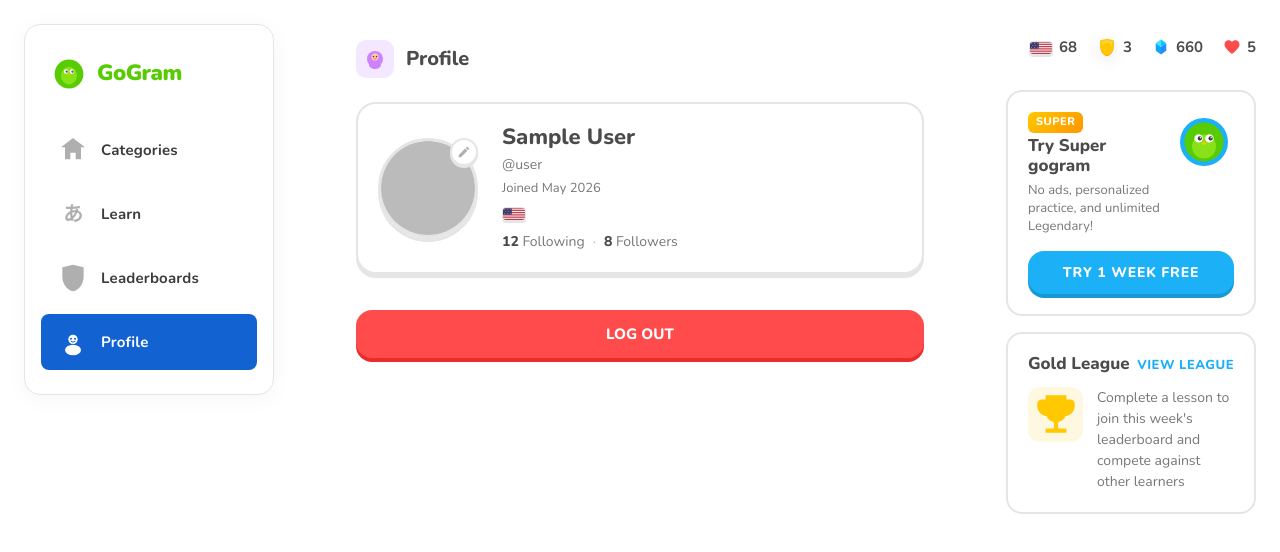
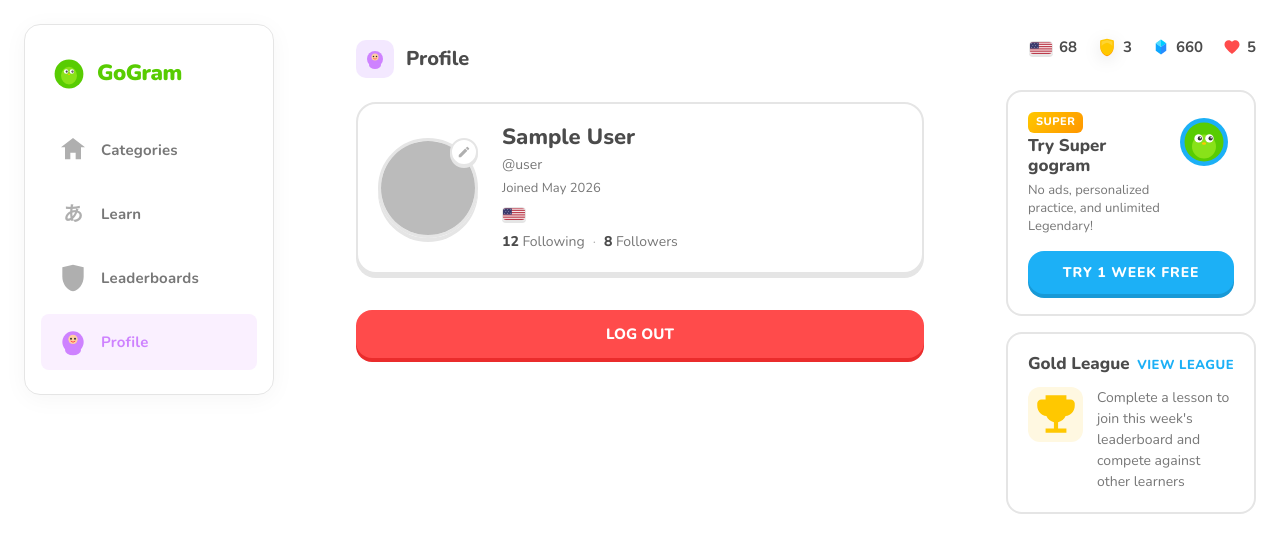
Before and after one commit to kanokpolkulsri/gogram, a React (Vite) app: page /profile in a window 1280 px wide. Shown: the top 552 px of the page. Built offline with nearby package versions, Linux system fonts and the light colour scheme; no server answers; sample sign-in values are in the browser's storage.

Commit message:
style: apply category-specific active colors to desktop sidebar navigation

```diff
--- a/src/components/Sidebar.css
+++ b/src/components/Sidebar.css
@@ -215,7 +215,7 @@
     width: 100%;
     height: auto;
     border-radius: 8px;
-    color: #3c3c3c;
+    color: var(--color-gray-dark);
     font-size: 15px;
     font-weight: 700;
     gap: 12px;
@@ -226,7 +226,7 @@
 
   .sidebar-tab:hover:not(.active) {
     background: #f4f6f9;
-    color: #1262d1;
+    color: var(--color-text);
   }
 
   .sidebar-tab-label {
@@ -236,50 +236,39 @@
     letter-spacing: 0.2px;
   }
 
-  /* Solid Blue Active Styling */
-  #sidebar-categories.active,
-  #sidebar-learn.active,
-  #sidebar-leaderboards.active,
-  #sidebar-profile.active {
-    background: #1262d1 !important;
-    color: #ffffff !important;
+  /* Category-specific Active Styling matching bottom-nav */
+  #sidebar-categories.active {
+    background: #FFF5E6 !important;
+    color: #FF9600 !important;
+  }
+  #sidebar-categories.active .sidebar-tab-label {
+    color: #FF9600 !important;
   }
 
-  /* Active Icon SVG white color override */
-  .sidebar-tab.active svg path,
-  .sidebar-tab.active svg rect,
-  .sidebar-tab.active svg circle,
-  .sidebar-tab.active svg ellipse,
-  .sidebar-tab.active svg text {
-    fill: #ffffff !important;
-    stroke: none !important;
+  #sidebar-learn.active {
+    background: #E8F7FF !important;
+    color: #1CB0F6 !important;
+  }
+  #sidebar-learn.active .sidebar-tab-label {
+    color: #1CB0F6 !important;
   }
 
-  /* Special handling for active profile face details */
-  #sidebar-profile.active svg circle:first-of-type {
-    fill: transparent !important; /* Hide purple background circle */
+  #sidebar-leaderboards.active {
+    background: #FFFBE5 !important;
+    color: #E5B400 !important;
   }
-  #sidebar-profile.active svg circle:nth-of-type(2) {
-    fill: #ffffff !important; /* Face white */
-  }
-  #sidebar-profile.active svg ellipse {
-    fill: #ffffff !important; /* Shoulders white */
-  }
-  #sidebar-profile.active svg circle:nth-of-type(3),
-  #sidebar-profile.active svg circle:nth-of-type(4) {
-    fill: #1262d1 !important; /* Eyes blue to match active background */
-  }
-  #sidebar-profile.active svg path {
-    stroke: #1262d1 !important; /* Smile line blue */
-    fill: none !important;
+  #sidebar-leaderboards.active .sidebar-tab-label {
+    color: #E5B400 !important;
   }
 
-  /* Hover state icon color highlight */
-  .sidebar-tab:hover:not(.active) svg path,
-  .sidebar-tab:hover:not(.active) svg rect,
-  .sidebar-tab:hover:not(.active) svg text {
-    fill: #1262d1 !important;
+  #sidebar-profile.active {
+    background: #FAF0FF !important;
+    color: #CE82FF !important;
   }
+  #sidebar-profile.active .sidebar-tab-label {
+    color: #CE82FF !important;
+  }
+
 
 }
 
```
